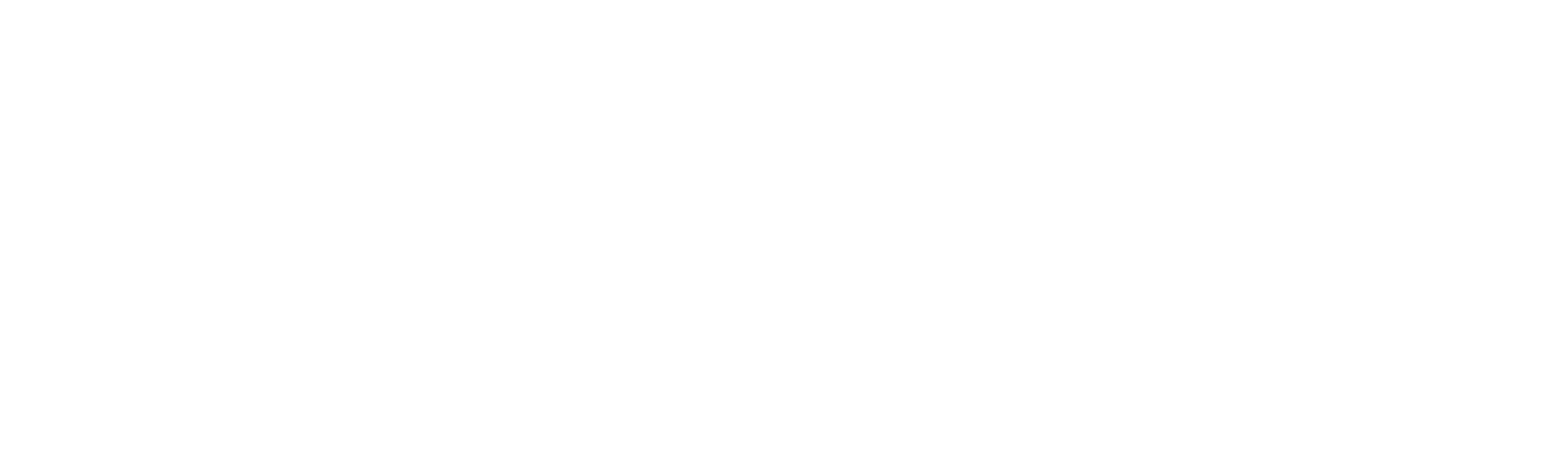
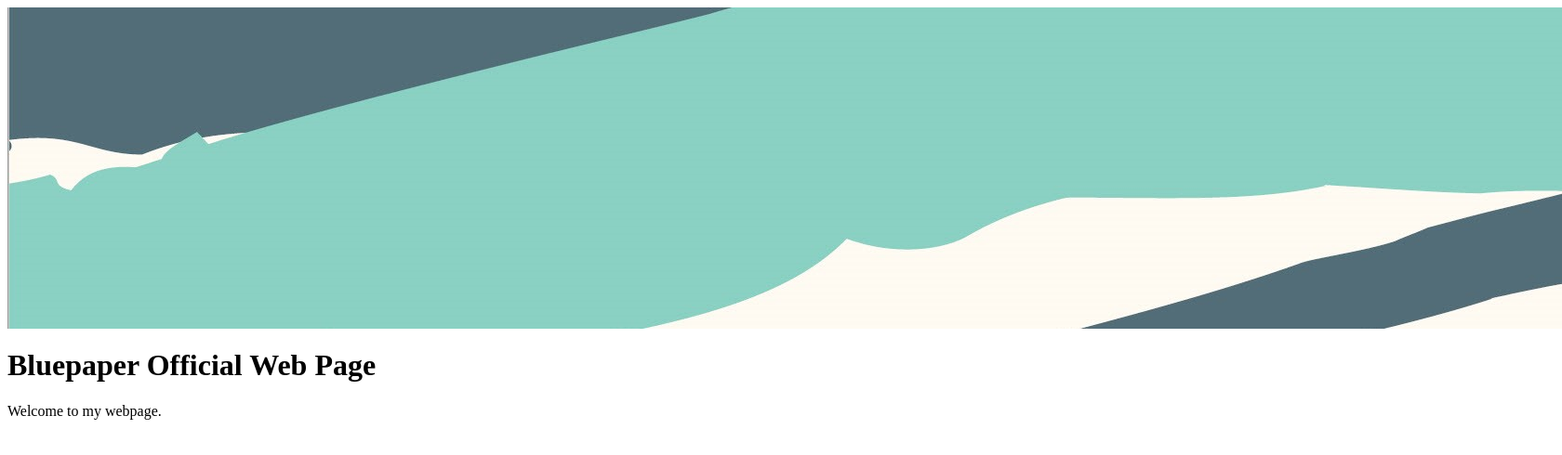
Before and after one commit to MrBluepaper/MyFirstWebProject, a plain HTML site: page index.html in a window 1280 px wide. Shown: the whole page at 93% size, 1680 px wide, since content can reach past the window. Drawn offline with Linux system fonts and the light colour scheme.

Commit message:
Header image added to index.html

```diff
--- a/index.html
+++ b/index.html
@@ -3,5 +3,9 @@
   <head>
     <title>Bluepaper Web Developing</title>
   </head>
+  <img src="Images/HeaderPic.jpg" alt="Blue color image">
+  <h1><b>Bluepaper</b> Official Web Page</h1>
+  <p>
+    Welcome to my webpage.</p>
 </body>
 </html>
```
